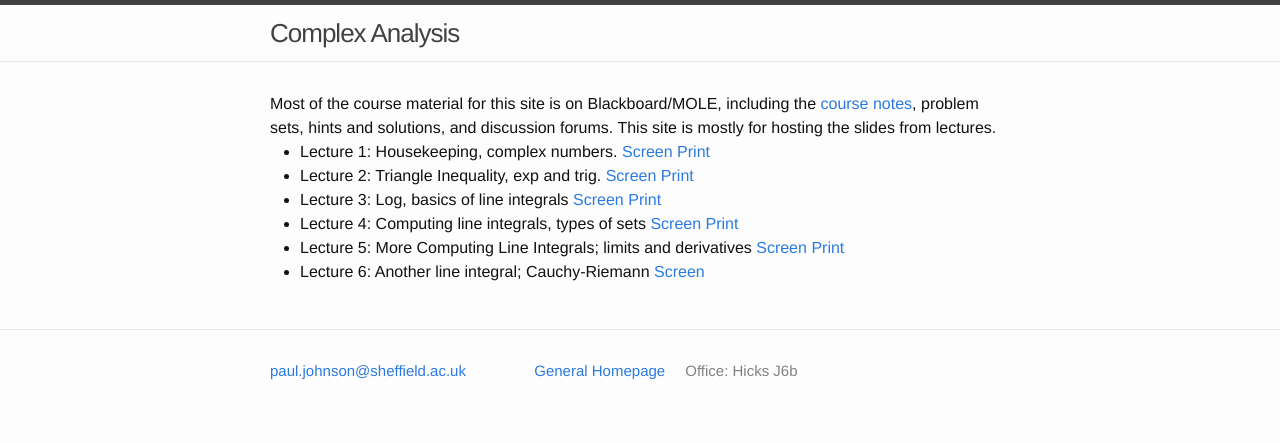
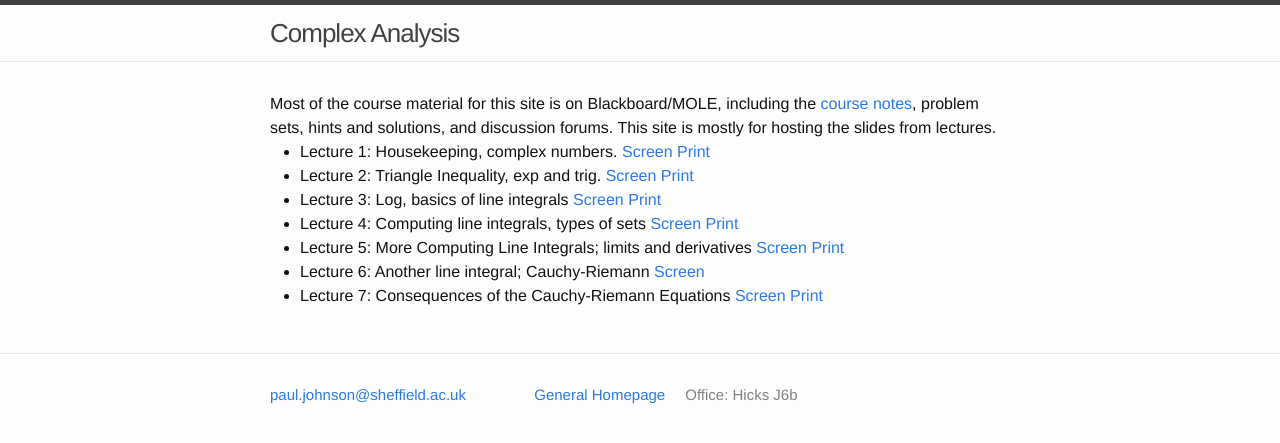
Before and after one commit to ptwiddle/MAS332-Complex-Analysis, a Jekyll site: the page built from index.html, in a window 1280 px wide. Shown: the top 443 px of the page. Built offline with Jekyll 4.4.1, drawn with Linux system fonts in a browser that asks for light colours.

Commit message:
lecture 7

```diff
--- a/index.html
+++ b/index.html
@@ -13,8 +13,12 @@ layout: default
     <li> Lecture 4: Computing line integrals, types of sets <a href="./Slides/Lecture4.pdf">Screen</a> <a href="./Slides/print_Lecture4NoFiller.pdf">Print</a></li>
    <li> Lecture 5: More Computing Line Integrals; limits and derivatives <a href="./Slides/Lecture5.pdf">Screen</a> <a href="./Slides/print_Lecture5.pdf">Print</a></li>
        <li> Lecture 6: Another line integral; Cauchy-Riemann  <a href="./Slides/Lecture6.pdf">Screen</a> </li>
+    <li> Lecture 7: Consequences of the Cauchy-Riemann Equations <a href="./Slides/ConsequencesOfCR.pdf">Screen</a> <a href="./Slides/print_ConsequencesOfCR.pdf"> Print </a> </li>
+
 
   </ul>
 
 
+
+
 </div>
```
Also changed, not shown: 3 other files.
